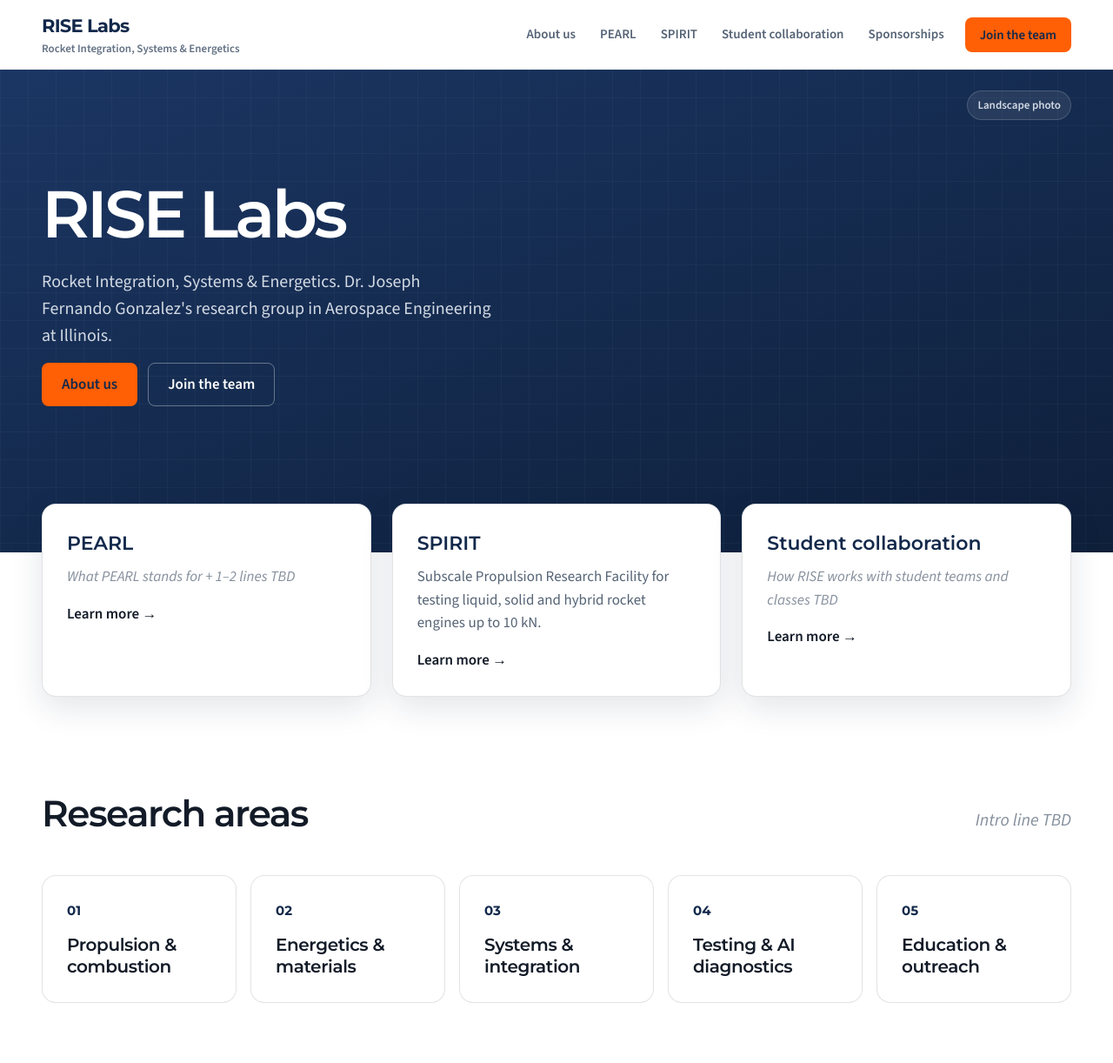
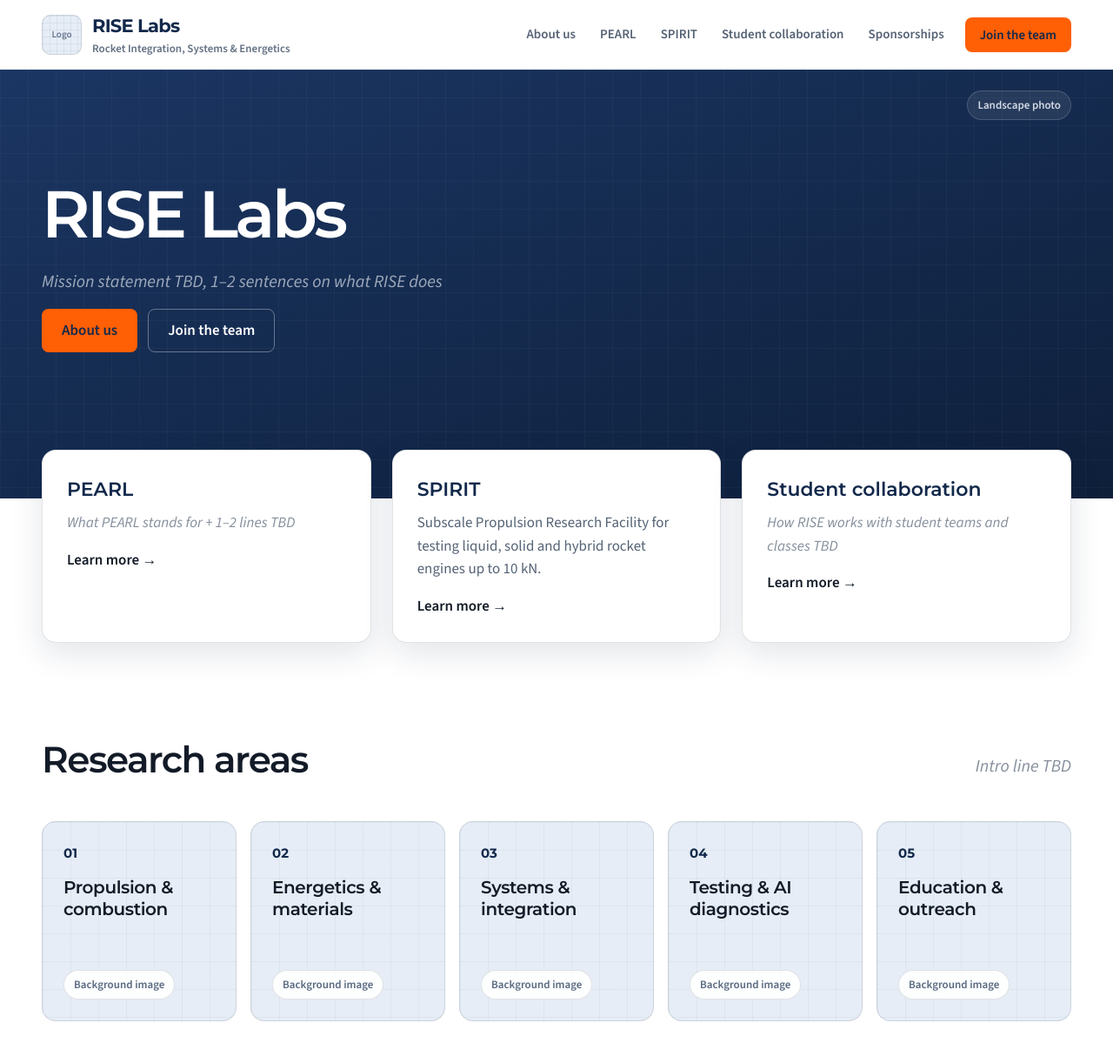
Before and after one commit to GitBolt/riselabs-website, a website: page index.html in a window 1280 px wide. Shown: the top 1222 px of the page at 87% size. Drawn offline with nearby package versions, Linux system fonts and the light colour scheme.

Commit message:
Add logo and background image placeholders, restore mission statement draft

```diff
--- a/index.html
+++ b/index.html
@@ -17,9 +17,13 @@
   <!-- ===== Header (same on every page) ===== -->
   <header class="site-header">
     <div class="container header-inner">
+      <!-- Logo: replace the "Logo" box with <img class="logo" src="images/logo.png" alt="RISE Labs logo"> -->
       <a class="brand" href="index.html">
-        <span class="brand-name">RISE Labs</span>
-        <span class="brand-sub">Rocket Integration, Systems &amp; Energetics</span>
+        <span class="logo-slot">Logo</span>
+        <span>
+          <span class="brand-name">RISE Labs</span>
+          <span class="brand-sub">Rocket Integration, Systems &amp; Energetics</span>
+        </span>
       </a>
       <nav class="main-nav">
         <a href="about.html">About us</a>
@@ -38,7 +42,7 @@
     <span class="hero-label">Landscape photo</span>
     <div class="container">
       <h1 class="big-title">RISE Labs</h1>
-      <p class="intro">Rocket Integration, Systems &amp; Energetics. Dr. Joseph Fernando Gonzalez's research group in Aerospace Engineering at Illinois.</p>
+      <p class="intro"><span class="draft">Mission statement TBD, 1–2 sentences on what RISE does</span></p>
       <div class="buttons">
         <a href="about.html" class="button button-orange">About us</a>
         <a href="join.html" class="button button-outline">Join the team</a>
@@ -76,26 +80,34 @@
         <h2 class="section-title">Research areas</h2>
         <p class="intro"><span class="draft">Intro line TBD</span></p>
       </div>
+      <!-- To give a card a photo background, add class "has-photo" and the image, like:
+           <div class="area-card has-photo" style="background-image: url('images/propulsion.jpg')">
+           then delete its "Background image" label. -->
       <div class="grid-5">
-        <div class="card">
+        <div class="area-card">
           <span class="number">01</span>
           <h3 class="item-title">Propulsion &amp; combustion</h3>
+          <span class="bg-label">Background image</span>
         </div>
-        <div class="card">
+        <div class="area-card">
           <span class="number">02</span>
           <h3 class="item-title">Energetics &amp; materials</h3>
+          <span class="bg-label">Background image</span>
         </div>
-        <div class="card">
+        <div class="area-card">
           <span class="number">03</span>
           <h3 class="item-title">Systems &amp; integration</h3>
+          <span class="bg-label">Background image</span>
         </div>
-        <div class="card">
+        <div class="area-card">
           <span class="number">04</span>
           <h3 class="item-title">Testing &amp; AI diagnostics</h3>
+          <span class="bg-label">Background image</span>
         </div>
-        <div class="card">
+        <div class="area-card">
           <span class="number">05</span>
           <h3 class="item-title">Education &amp; outreach</h3>
+          <span class="bg-label">Background image</span>
         </div>
       </div>
 
@@ -122,16 +134,17 @@
   </section>
 
 
-  <!-- ===== CAD spin =====
-       To add the video, replace the photo-slot div with:
-       <video class="photo-landscape" src="images/cad-spin.mp4" autoplay muted loop playsinline></video> -->
+  <!-- ===== Interactive CAD =====
+       Replace the photo-slot div with an embedded 3D viewer (the "embed" code from Onshape, Sketchfab, etc.),
+       or with a looping video:
+       <video class="photo-landscape" src="images/cad.mp4" autoplay muted loop playsinline></video> -->
   <section class="section blue">
     <div class="container cad">
       <div>
         <h2 class="section-title">SPIRIT test stand</h2>
         <p>Test stand for liquid, solid and hybrid rocket engines up to 10 kN of thrust.</p>
       </div>
-      <div class="photo-slot dark photo-landscape"><span>CAD spin</span></div>
+      <div class="photo-slot dark photo-landscape"><span>Interactive CAD</span></div>
     </div>
   </section>
 
--- a/styles.css
+++ b/styles.css
@@ -169,6 +169,38 @@ img, video {
   min-height: 80px;
 }
 
+.brand {
+  display: flex;
+  align-items: center;
+  gap: 12px;
+}
+
+/* Placeholder box until the real logo is ready */
+.logo-slot {
+  display: flex;
+  align-items: center;
+  justify-content: center;
+  width: 46px;
+  height: 46px;
+  flex-shrink: 0;
+  border-radius: 10px;
+  border: 1px solid var(--border);
+  background-color: #e6edf6;
+  background-image:
+    linear-gradient(rgba(19, 41, 75, 0.06) 1px, transparent 1px),
+    linear-gradient(90deg, rgba(19, 41, 75, 0.06) 1px, transparent 1px);
+  background-size: 8px 8px;
+  color: rgba(19, 41, 75, 0.6);
+  font-size: 11px;
+  font-weight: 600;
+}
+
+/* The real logo, once added */
+.logo {
+  height: 46px;
+  width: auto;
+}
+
 .brand-name {
   display: block;
   font-family: var(--heading-font);
@@ -329,6 +361,56 @@ img, video {
   gap: 16px;
 }
 
+/* Research area cards, with room for a background photo */
+.area-card {
+  display: flex;
+  flex-direction: column;
+  min-height: 230px;
+  padding: 24px;
+  border-radius: 16px;
+  border: 1px solid var(--border);
+  background-color: #e6edf6;
+  /* faint grid lines, same as the photo slots */
+  background-image:
+    linear-gradient(rgba(19, 41, 75, 0.045) 1px, transparent 1px),
+    linear-gradient(90deg, rgba(19, 41, 75, 0.045) 1px, transparent 1px);
+  background-size: 32px 32px;
+}
+
+.area-card .bg-label {
+  margin-top: auto;
+  align-self: flex-start;
+  padding: 6px 11px;
+  border-radius: 999px;
+  background: rgba(255, 255, 255, 0.9);
+  border: 1px solid var(--border);
+  color: rgba(19, 41, 75, 0.7);
+  font-size: 13px;
+  font-weight: 600;
+}
+
+/* Card with a real photo: the photo fills the card, a dark shade keeps the text readable */
+.area-card.has-photo {
+  position: relative;
+  background-size: cover;
+  background-position: center;
+  border-color: transparent;
+}
+
+.area-card.has-photo::before {
+  content: "";
+  position: absolute;
+  inset: 0;
+  border-radius: 16px;
+  background: linear-gradient(rgba(10, 20, 38, 0.15), rgba(10, 20, 38, 0.8));
+}
+
+.area-card.has-photo .number,
+.area-card.has-photo h3 {
+  position: relative;
+  color: var(--white);
+}
+
 /* Smaller heading inside a section, like "Our labs" */
 .subsection-title {
   margin: 72px 0 24px;
@@ -435,7 +517,7 @@ img, video {
 }
 
 
-/* ---------- Home page: CAD spin ---------- */
+/* ---------- Home page: interactive CAD ---------- */
 .cad {
   display: grid;
   grid-template-columns: 0.7fr 1.3fr;
```
Also changed, not shown: NOTES.md (+1 -1 lines), about.html (+6 -2 lines), join.html (+6 -2 lines), pearl.html (+6 -2 lines), spirit.html (+6 -2 lines), sponsorships.html (+6 -2 lines), student-collaboration.html (+6 -2 lines), README.md.
